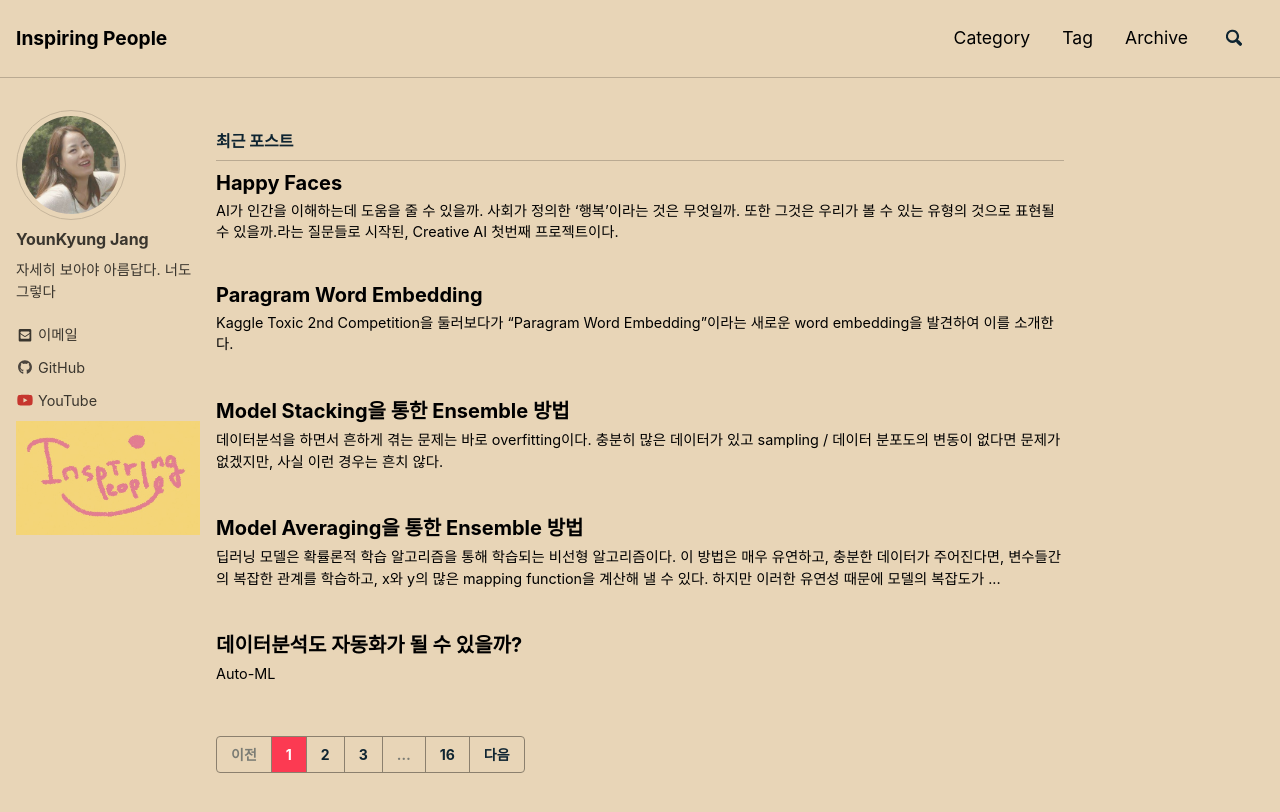
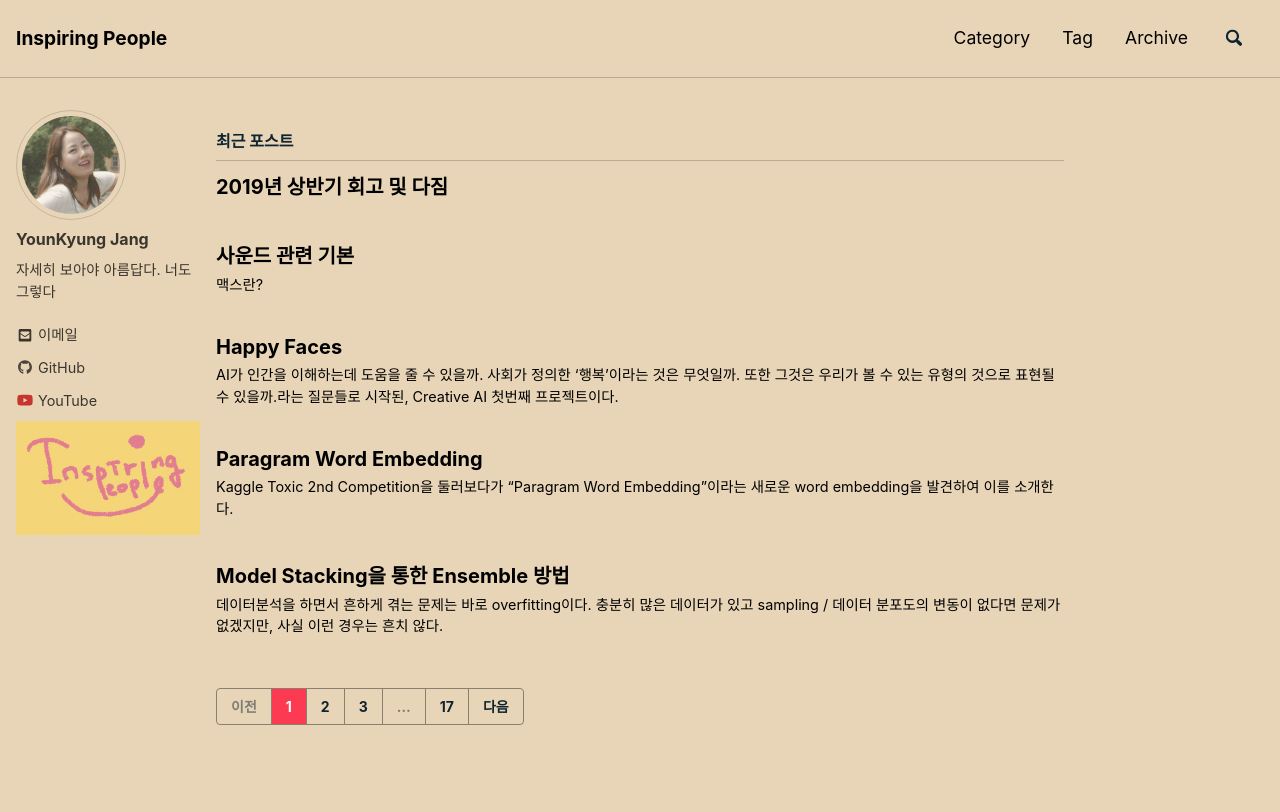
Before and after one commit to InspiringPeople/InspiringPeople.github.io, a Jekyll site: the page built from index.html, in a window 1280 px wide and 900 px high. Shown: the top 812 px of the window. Built offline with Jekyll 4.4.1, drawn with Linux system fonts in a browser that asks for light colours; nearby versions of some CDN libraries; the list of posts is cut into pages by our own code; part of the change alters nothing that is shown.

Commit message:
geultto3

```diff
--- /dev/null
+++ b/_posts/2019-07-07-SoundBasic.md
@@ -0,0 +1,106 @@
+---
+title: 사운드 관련 기본
+category: Writing
+tags: [sound, sound design, Writing]
+
+
+---
+
+
+
+- 맥스란?
+
+  Max는 Object를 기반으로 알고리즘, 사운드 영상, 피지컬 컴퓨팅 등 다양한 미디어를 통합하여 새로운 미디어 예술 작품을 만들 수 있도록 도와주는 비주얼 프로그래밍 언어이다. Miller Puckette이 1980년대 컴퓨터를 이용하여 전자음악을 컨트롤 하기 위해 처음 제작된 맥스는 컴퓨터 음악의 아버지라 불리우는 Max Mathews의 이름을 착안하여 만들어졌다.
+
+
+
+- Max / MSP / Jitter
+
+  MSP (Max Signal Prcessing)는 사운드 영역으로 MIDI 시스템과의 결합과 조절, 다양한 형태의 소리합성(Sound Synthesis), 사운드 프로세싱(Digital Sound Processing), 그리고 이를 위한 실시간 컨트롤 시스템 제작이 가능하다.
+
+  Jitter는 영상 시스템 영역으로 디지털 Generating, 촬영 영상의 Processing 그리고 이를 위한 실시간 컨트롤 시스템 제작이 가능하다.
+
+  Max는 MSP와 Jitter의 연결과 이들을 컨트롤 하기 위한 알고리즘 영역을 담당한다. 각 MSP와 Jitter 영역은 데이터 시그널의 종류가 달라 서로 직접적인 연결이 거의 불가능하다. 이를 연결하고 전반적인 시스템의 구조를 알게 해주는 역할을 Max가 하고 있다.
+
+- Argument / Message / Number / Attribute
+
+  오브젝트는 역할을 가지고 업무를 수행해 낸다. 어떠한 일을 수행하기 위해 오브젝트에 필요한 것은 그 일을 수행하기 위한 데이터다.
+
+  - Argument : 인수, 오브젝트가 보유하고 있는 기본적인 정보
+  - Attribute : 속성, 오브젝트가 일을 수행하기 위한 성질
+  - Message : 오브젝트가 일을 하기 위해 필요한 명령
+  - Number : 오브젝트가 일을 수행하기 위해 필요한 데이터
+
+- Instruction 관련 오브젝트
+
+  알고리즘 운영의 시작과 멈춤, 그리고 오브젝트 업무 수행을 제어한다.
+
+  - Button (Bang) : 버튼이 활성화되면 밑으로 연결되어 있는 오브젝트 혹은 데이터 업무를 수행한다. (수행 시 노란색으로 색상 바뀜)
+  - Toggle : 오브젝트가 일을 수행할 수 있도록 하는 전원 개폐 장치라고 할 수 있다. On/Off (1,0)으로 처리
+  - Q : Button/Toggle 실습 예제 실행시키는 방법(실행모드), 둘의 차이
+
+- Data Types
+
+  - Number Box : int/float type & inspector (display format & value)
+
+  - Message Box : 텍스트 & 숫자 데이터 처리
+
+    Char / List 데이터 형태를 처리
+
+    모든 오브젝트와 Button / Toggle과 같은 명령 오브젝트는 숫자 / 텍스트를 입력 / 출력 할 수 있다.
+
+  - Char : 하나의 데이터
+
+  - List : 여러 개의 데이터가 하나의 Pack으로 묶여 있는 형태, 여러 개의 데이터를 동시에 처리할 때 사용. 메세지 박스에서는 띄어 쓰기로 표현, 또는 Pack 오브젝트로 만들 수 있음
+
+  - Multiple Char : 하나의 메세지 박스 안에 여러 개의 Char Type 데이터 입력, List Type과 달리 콤마(,)로 구분
+
+- Q : Mathematics 예제 실행해보기
+
+- Q : 궁금한 명령어 찾는 방법 helper, online tutorials
+
+  - muse port에서 p OUT, p .., nested관계?
+
+
+
+- 알고리즘 제어를 위한 MIDI 사용
+
+  Max는 MIDI 신호를 입력으로 받을 수 있고, 알고리즘에 의하여 생성된 데이터를 MIDI 신호로 변환시켜 출력 시킬 수 있다. 또한 미디 컨트롤러를 통하여 실시간 조절이 가능하게 할 수 있으며 다양한 H/W, S/W 사이에서 데이터를 송수신 할 수 있다.
+
+  - MIDI (Musical Instruments Digital Interface) 컴퓨터 음악을 위한 통신규격
+  - Q : Max MIDI Setup 메뉴에 아무것도 없음
+  - Q : Max - Extra - Miditester / Audiotester 사용방법
+
+- Notion / noteout
+
+  건반을 누르면 내부적으로는 '눌렀다'와 '놓다' 두 가지 행위를 한 것이므로 데이터가 두번 출력된다. (noteoff 시에 velocity 0값)
+
+  notein / noteout 오브젝트는 마스터 건반을 눌렀을 때 관련 미디 데이터를 입력 받을 수 있도록 하는 오브젝트, pitch, velocity, channel을 입력/출력 받는다.
+
+- ctlin
+
+  미디 컨트롤러에 연결된 노브나 페이더 데이터를 입력 받고 싶을 때 사용, CC (Control Change) List 데이터를 입력 받는 오브젝트 (Modulation, Foot Control, Expression, Breath Control 등)
+
+  0-127까지의 범위 안에서 조절되어 음악의 생기를 불어넣어준다. 다양한 파라미터의 실시간 컨트롤을 위한 기능으로 주로 사용
+
+  Control Value / Control Number / MIDI Channel
+
+  Q : 미디 채널?
+
+- stripnote
+
+  건반을 누르고 다른 건반으로 옮길 때 noteoff 되어 벨로시티 데이터가 0으로 되지 않고 noteon 되었을 때의 벨로시티 데이터를 유지하도록 하는 오브젝트
+
+- makenote
+
+  알고리즘을 통해 생성된 데이터를 미디 노트 데이터로 사용하기 위해 최적화된 오브젝트
+
+  inlet : pitch / velocity / duration
+
+  outlet : pitch / velocity
+
+- MIDI의 활용
+
+  Q : 해당 사진 그림 설명
+
+  Q : axmd는 매번 로딩해야 하나?
--- /dev/null
+++ b/_posts/2019-07-07-geultto3.md
@@ -0,0 +1,68 @@
+---
+title: 2019년 상반기 회고 및 다짐
+category: Writing
+tags: [글또, Writing]
+
+---
+
+
+
+------
+
+어느 덧 2019년 반 이상이 지나갔다. 지난 상반기를 돌아보면 갓난쟁이를 돌보느라 몸과 마음이 바빴고, 도전하지 못했던 새로운 분야를 접하게 되어 무척 스펙타클하게 보낼 수 있었다.
+
+- 모두연 DLC 3기 참여 (2개월 수업 종료 & 캡스톤 진행 중)
+
+  - Creative AI에 대한 다양성, 가능성을 인지할 수 있는 소중한 시간들이었다.
+
+  - 굉장히 좋은 분들에게 교육도 듣고, Creative AI 분야에 대해 다양한 최신 기술을  배웠는데 내것으로 소화하는 시간을 충분히 가지지 못했다. -> (내 언어로 글로 정리하는 시간이 필요하다.)
+
+  - 캡스톤 프로젝트 진행 중... 살면서 계속 해보고 싶었던 도전적인 과제를 하게 되었다. 성공 여부는 확신할 수 없지만 배울 것은 많을 것이고 괴롭고(헤메느라)/즐거울 것은 확실하다.
+
+
+
+  - 캡스톤 프로젝트도 혼자하게 될 것 같아서 해야될 것이 많다. 어떻게 잘 할 수 있을까..
+
+- 구글 머신러닝 중금과정 완료 (귀여운 미니우산 득템)
+
+  무료로 크레딧도 얻고 교육도 받을 수 있는 좋은 기회였다. 시간이 지난 시점에 다시 한번 정리가 필요하다. 고급과정도 신청했지만 우선순위에 밀려서 수료하지 못했다.
+
+- 블로그 글 5개 작성.. 이 중 글또 2기에서 작성했던 것이 4개고 개인적으로 쓴 것은 1개 밖에 없다. 그 동안 배운 내용이나 읽은 책들에 대해 글감 정리나 목록화해 놓은 것은 많았지만 막상 결과물로 내놓지 못해서.. 이제는 틈틈이 써야겠다.
+
+- 모닝 일지 / 다이어리 : 2019년 상반기는 새벽기상도 계속 하려했고, 컨디션이 좋은 날은 하루하루에 대해서 기록하려고 노력했다. 가끔 지난 날 써놓은 단상들을 보면 참 애쓰며 살았구나하고 스스로 칭찬하게 된다. (무너졌던 날은 기록도 흔치 않다;)
+
+- Youtube : 새벽공부 / 기타 (피아노연주, 프로젝트) 동영상 62개 업로드, 글로 남긴 것도 있지만 공부나 연주/프로젝트 관련 영상으로 남긴 것도 양이 차곡차곡 쌓여가서 뿌듯하다. 요새는 새벽 시간이 아니면 녹화를 잘 안하게 되는데, 쌓여진 목록들을 보니 사소한 것이라도 자꾸 기록해야겠다는 생각이 든다.
+
+- 명상에도 관심이 많고, 뇌파 데이터 분석에도 관심이 많아 뇌파 측정기 장만하게 되었다. 나의 명상 시간도 데이터로 모아보자. 이 기회에 명상을 제대로 해보자.
+
+- 운동 시작 (달리기 일주일에 세 번 목표, 요가/헬스 번갈아서 일주일에 2-3번 목표) 지금까지는 아주 잘 하고 있다. 30분동안 쉬지않고 그럭저럭 달릴 수 있을때부터 근력 운동도 같이 하려고 한다. 달리기는 생각보다 자기 효능감을 많이 높여 준다.
+
+- 사피엔스 3독, 호모데우스, 공부 관련 책들.. 1분기까지는 책을 정말 많이 본 것 같은데 2분기부터 공부에 우선순위가 조금 밀려서 많이 못 읽고 있다. 그래서 요즘엔 많이 읽기보다는 10분 동안 슬로우리딩을 하고 있다. 느리게 읽으면 더 음미하게 되어서 많이 읽고싶은데… 하.. 할 일이 참 많다. ㅎㅎ 읽은 책은 많은 것 같아도 목록을 다시 살펴보니  필사/단상 정리를 하지 않은 책은 또 벌써 희미해졌다. 그냥 읽지 말고 나에게 적용하면서 보자. 언젠간 브런치에서 본 '.... 책 읽다말고 쓰기'라는 제목이 참 맘에 들었는데 그렇게 하면.. 완독하지 않더라도 그때마다 감상을 남길 수 있어서 좋을 것 같다.
+
+
+
+------
+
+2019 하반기 목표
+
+- 캡스톤 프로젝트 제대로 하기 (최우선 목표)
+  - 여러 형태의 데이터를 음악/비주얼로 바꾸는 방법
+  - 음악 관련 논문 / 소스 공부
+  - 새로운 아이디어는 어떻게 구체화/구현 할 것인가
+- 마음 챙김
+  - 명상 데이터 모으고 확인해보기
+    - 아무리 좋은 재료로 요리를 해도 음식물 쓰레기가 생기는 것처럼, 내 마음도 매일 비우고 재정비 할 필요가 있다.
+  - 하루에 책 10분이라도 보기 → .. 읽다말고 쓰기 적용해보기
+- 몸 건강
+  - 달리기는 지금 패턴으로 가고, 8주가 지나면 근육 운동 늘리자
+  - 식단 제대로 챙기고, 식단 일기 다시 쓰기
+  - 맛 좋은 나만의 건강 레시피 찾기
+- 기록하자
+  - 내 삶, 공부, 그날 인생에서 배운 것... 기록할 수 있는 것은 모두 기록하자.
+  - 해소의 장이 아닌, 발전의 장으로 삶자. 그래서... so what? 어떻게 더 좋아질 것인가? 어떤 방식으로 더 행복해 질 것인가?
+
+------
+
+글또 3기에 대한 다짐
+
+2019년 상반기를 돌아보고, 하반기에 대한 계획을 살펴보면 공통적으로 나타나는 워딩이 바로 "글쓰기"이다. 열심히 공부한다고 내 지식이 되지 않고, 바쁘게 산다고 많은 일을 해낼 수 없는 것처럼.. 글쓰기를 통해 나를 돌아보고 정리하는 것만이 주위를 살펴보면서 앞으로 나아갈 수 있는 방법이다. 시간이 지나고 되돌아 볼때마다 내가 가장 아쉬워했던 부분은 "기록의 부재"였다. 내가 공부한 것, 새로 알게 된 것, 나에게 적용해 보고 싶은 것들… 이 모두 기록으로 남겨야 진정 내 것이 될 수 있다. 그래서 지난 글또 2기에 이어 이번 글또 3기에도 신청하게 되었다. 글쓰기에 관심이 많은 분들이 모인 그룹이니 서로 시너지도 발휘하고, 많은 자극이 될 것이라고 생각한다. 개발 관련, 책 관련, 기타 여러가지들 모두 서툰 내용이더라도 꾸준히 남기자. 한 가지 고민되는 부분은, 글쓰기에 대해 양으로 승부하고 싶은 부분이 있는데, 또한 내가 배운것들을 나의 언어로 기록하는 것들… 블로그에 쓰는 글은 다른 사람도 쉽게 읽히는 글을 쓰는 것도 하나의 목적이기 때문에.. 내가 알아볼 수 있게 빨리/많이 써서 남기는 것(친절하지 않은 글) & 타인을 위한 글쓰기 사이에서 어떻게 접점을 찾을 것인가이다. 그리고 이번 3기에는 다른 분들이 쓴 글에도 디테일한 피드백을 주기적으로 남기고 싶다. 마무리 모임에도 참가하기! (어쩌면 여지껏 얼굴없는 유령회원이었는지도.. ㅎㅎ)
```
Also changed, not shown: _posts/2013-08-24-LettersFromtheEarth.md (line endings or trailing spaces).
